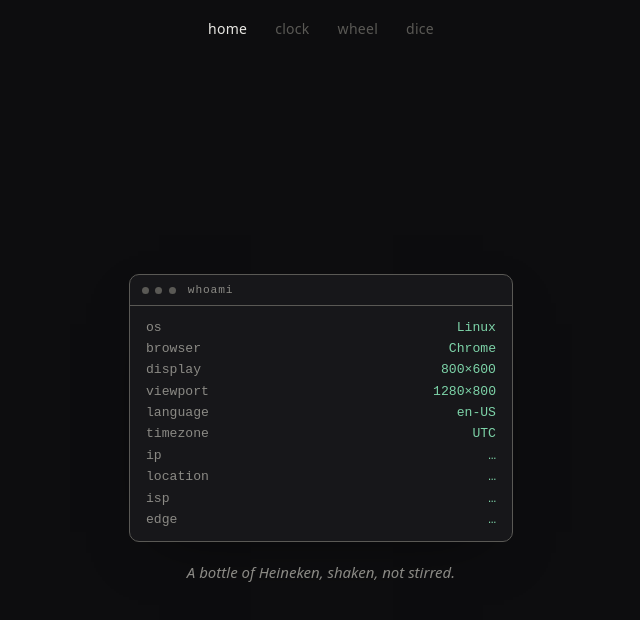
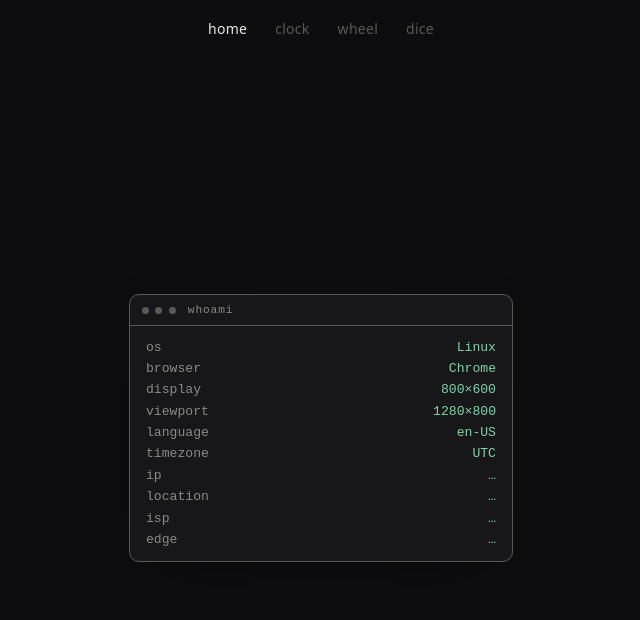
Before and after one commit to max-philip/sandbox-pages, a React (Vite) app: page / in a window 1280 px wide. Shown: the top 620 px of the page, without its empty margins (319-959 px from the left). Built offline with nearby package versions, Linux system fonts and the light colour scheme; no server answers.

Commit message:
temp remove quotes

```diff
--- a/src/pages/Home.tsx
+++ b/src/pages/Home.tsx
@@ -1,17 +1,14 @@
 import { useEffect, useState } from "react";
 import styles from "./Home.module.scss";
-import { randomQuote } from "../lib/quotes";
+// import { randomQuote } from "../lib/quotes";
 
-const QUOTES = [
-  "Don't smile because it's over, cry because it happened.",
-  "I merge code like I merge lanes.",
-  "A man with no pants fears no pickpockets.",
-  "A bottle of Heineken, shaken, not stirred.",
-  "Bird flu? Yeah, they tend to do that.",
-  "Yeah our platform is fully configurable. You configureout a way to develop your own solution.",
-  "We never had this problem until you started monitoring for it.",
-  "You pass 100% of the tests you don't write."
-];
+// const QUOTES = [
+//   "Don't smile because it's over, cry because it happened.",
+//   "A man with no pants fears no pickpockets.",
+//   "Bird flu? Yeah, they tend to do that.",
+//   "Yeah our platform is fully configurable. You configureout a way to develop your own solution.",
+//   "You pass 100% of the tests you don't write."
+// ];
 
 interface Whoami {
   ip: string | null;
@@ -50,7 +47,7 @@ function joinLocation(w: Whoami | null): string {
 }
 
 export default function Home() {
-  const [quote] = useState(() => randomQuote(QUOTES));
+  // const [quote] = useState(() => randomQuote(QUOTES));
   const [os] = useState(() => guessOS(navigator.userAgent));
   const [browser] = useState(() => guessBrowser(navigator.userAgent));
   const [locale] = useState(() => navigator.language);
@@ -105,7 +102,7 @@ export default function Home() {
           ))}
         </dl>
       </div>
-      <p className={styles.quote}>{quote}</p>
+      {/* <p className={styles.quote}>{quote}</p> */}
     </div>
   );
 }
```
